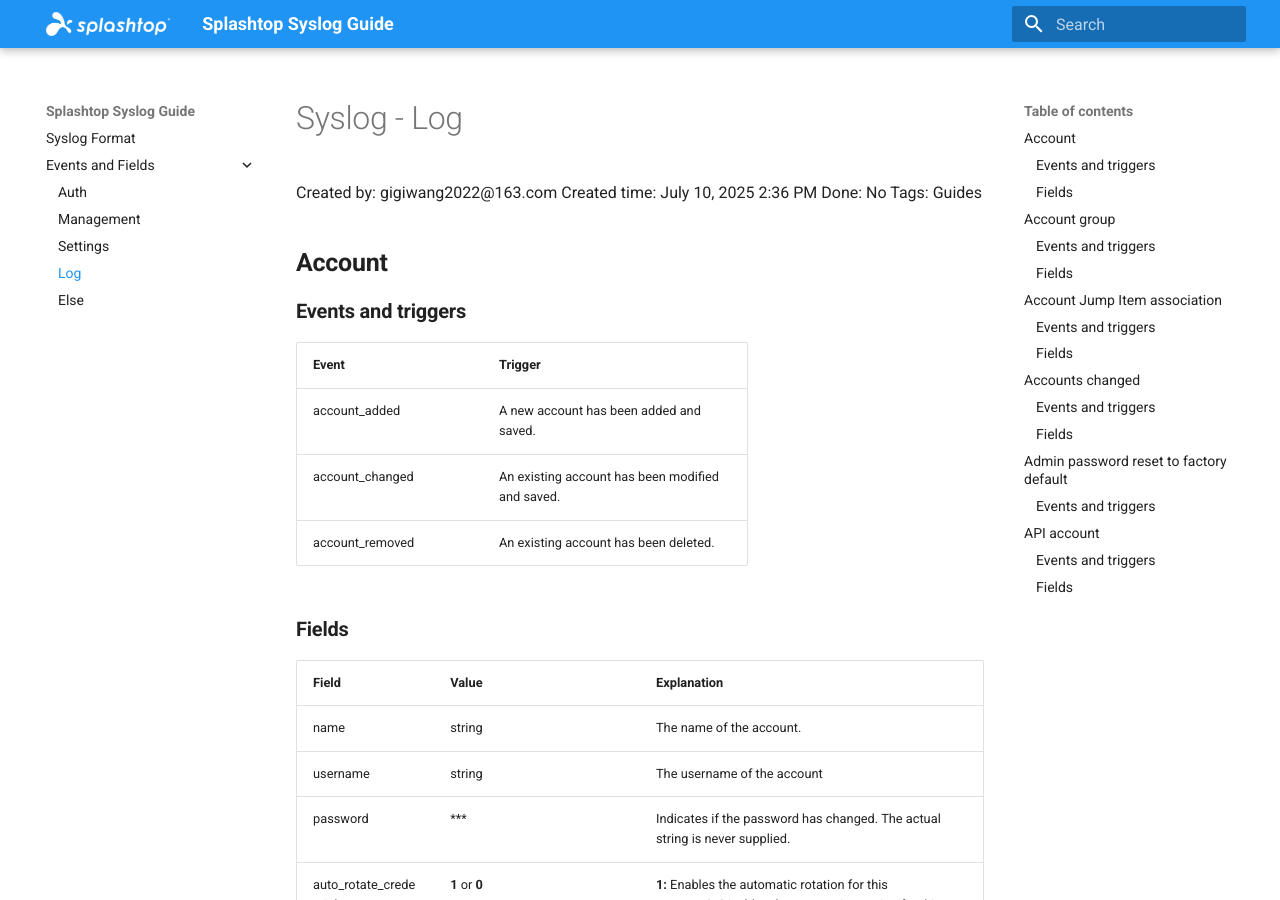
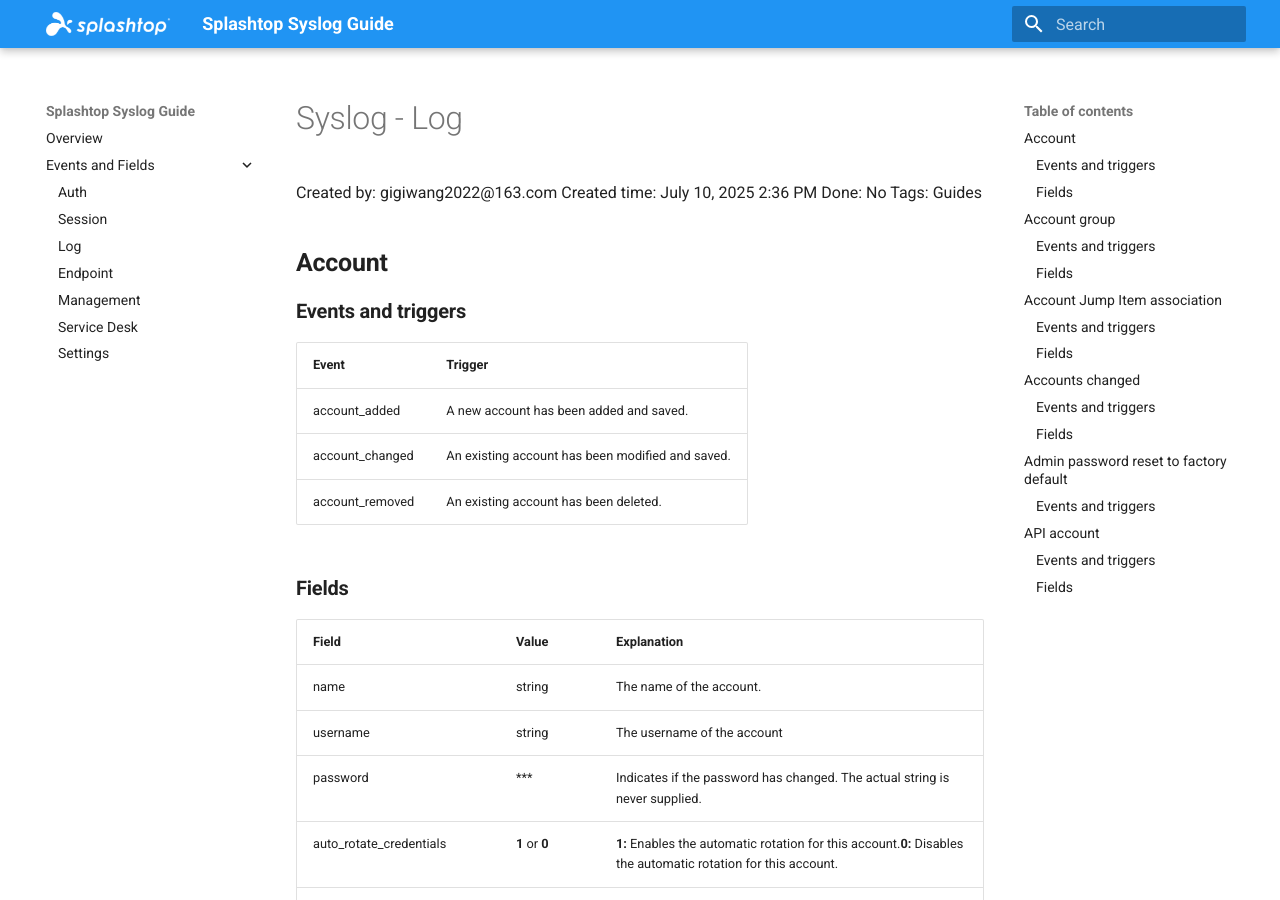
Before and after one commit to little-potato/my-syslog-docs, an MkDocs documentation site: the page built from docs/events/Log.md, in a window 1280 px wide and 900 px high. Built offline with MkDocs 1.6.1 and Material for MkDocs 9.7.7, drawn with Linux system fonts in a browser that asks for light colours.

Commit message:
Update mkdocs.yml

```diff
--- a/mkdocs.yml
+++ b/mkdocs.yml
@@ -1,5 +1,4 @@
 site_name: Splashtop Syslog Guide
-site_url: https://my-syslog-docs.readthedocs.io  # 部署后换成你的域名
 
 theme:
   name: material
@@ -16,13 +15,15 @@
     - content.code.annotate
 
 nav:
-  - Syslog Format: events/syslog-format.md
+  - Overview: index.md
   - Events and Fields:
-      - Auth: events/Auth.md
-      - Management: events/Management.md
-      - Settings: events/Settings.md
-      - Log: events/Log.md
-      - Else: events/Syslog events and fields.md
+      - Auth: category/auth.md
+      - Session: category/session.md
+      - Log: category/log.md
+      - Endpoint: category/endpoint.md
+      - Management: category/management.md
+      - Service Desk: category/service_desk.md
+      - Settings: category/settings.md
 
 markdown_extensions:
   - admonition
@@ -31,10 +32,5 @@
       permalink: true
 plugins:
   - search
-
-extra:
-  social:
-    - icon: fontawesome/brands/github
-      link: https://github.com/little-potato/my-syslog-docs
 extra_css:
-    - css/custom.css
+  - assets/css/extra.css
```
